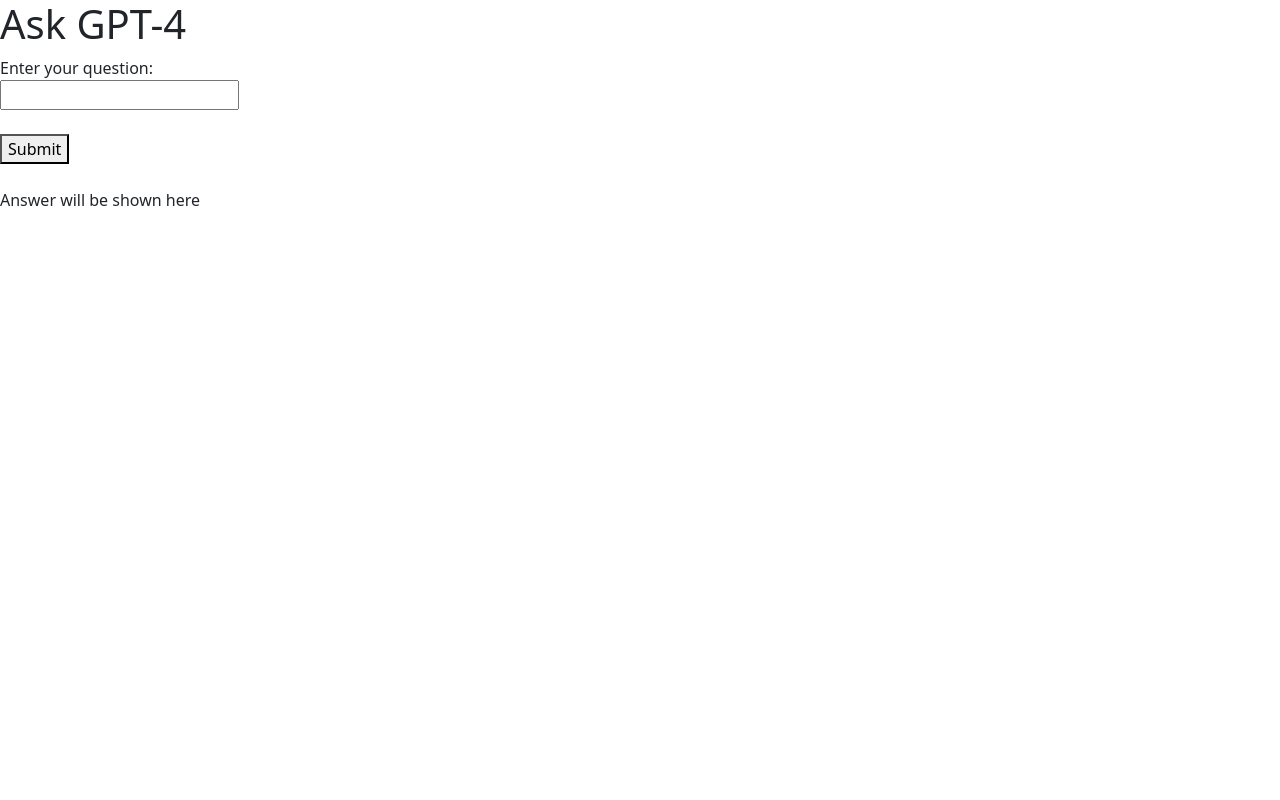
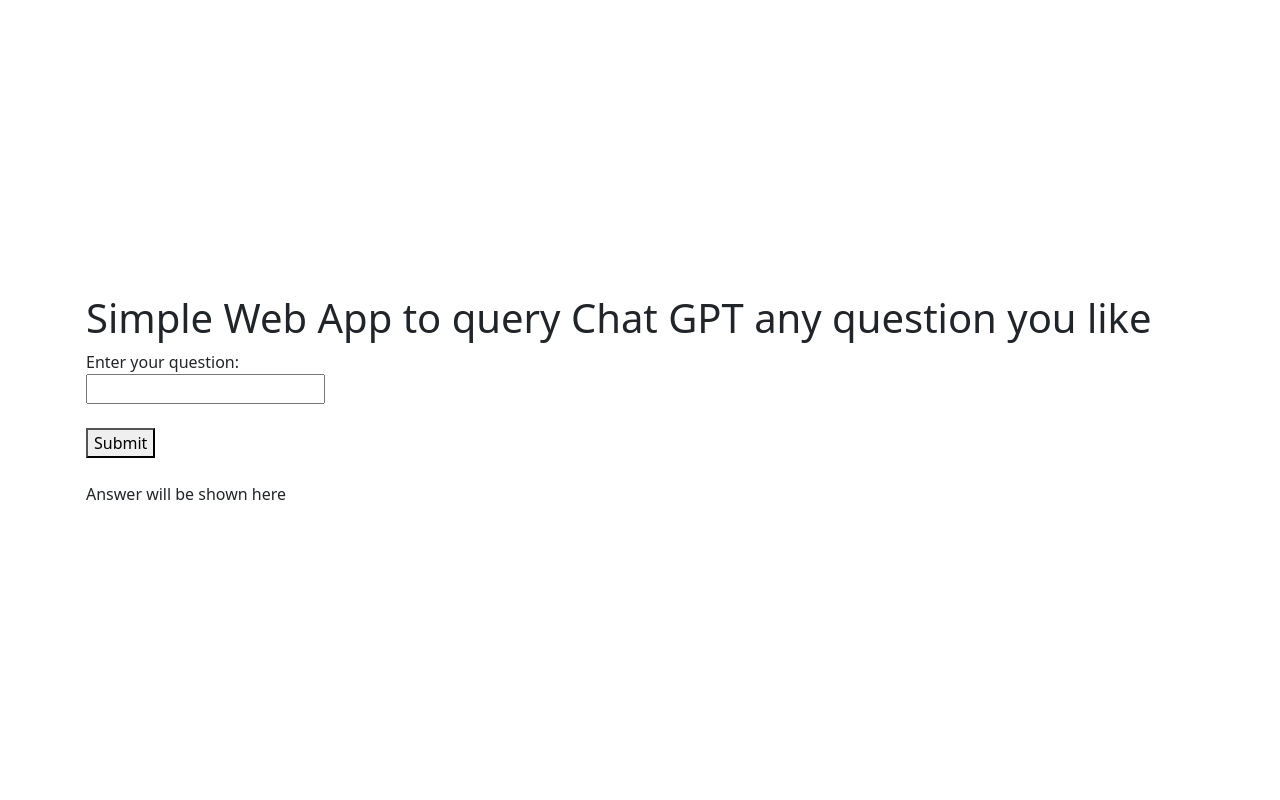
Before and after one commit to VVadim4ek/GPT-UI, a FastAPI app: page / in a window 1280 px wide. Run offline with FastAPI, Linux system fonts and the light colour scheme.

Commit message:
Changed UI

```diff
--- a/app.py
+++ b/app.py
@@ -27,7 +27,7 @@
         response = openai.Completion.create(
             engine=model,
             prompt=query_params.user_input,
-            max_tokens=100,
+            max_tokens=1000,
             n=1,
             stop=None,
             temperature=0.5,
--- a/templates/index.html
+++ b/templates/index.html
@@ -2,12 +2,29 @@
 <html>
   <head>
     <meta charset="UTF-8">
-    <title>Ask GPT-4</title>
+    <title>Simple Web App to query Chat GPT any question you like</title>
        <!-- Load Bootstrap CSS -->
     <link rel="stylesheet" href="https://cdn.jsdelivr.net/npm/bootstrap@5.1.0/dist/css/bootstrap.min.css">
   </head>
+<style>
+ body {
+        display: flex;
+        flex-direction: column;
+        align-items: center;
+        justify-content: center;
+        min-height: 100vh;
+        margin: 0;
+      }
+
+      .container {
+        max-height: 90vh;
+        overflow-y: auto;
+        padding: 1rem;
+      }
+    </style>
   <body>
-    <h1>Ask GPT-4</h1>
+  <div class="container">
+    <h1>Simple Web App to query Chat GPT any question you like</h1>
 <form>
   <label for="question">Enter your question:</label><br>
   <input type="text" id="question" name="user_input"><br>
@@ -17,6 +34,7 @@
 
 <br>
 <div id="answer">Answer will be shown here</div>
+      </div>
   </body>
   <script>
    async function sendRequest() {
```
